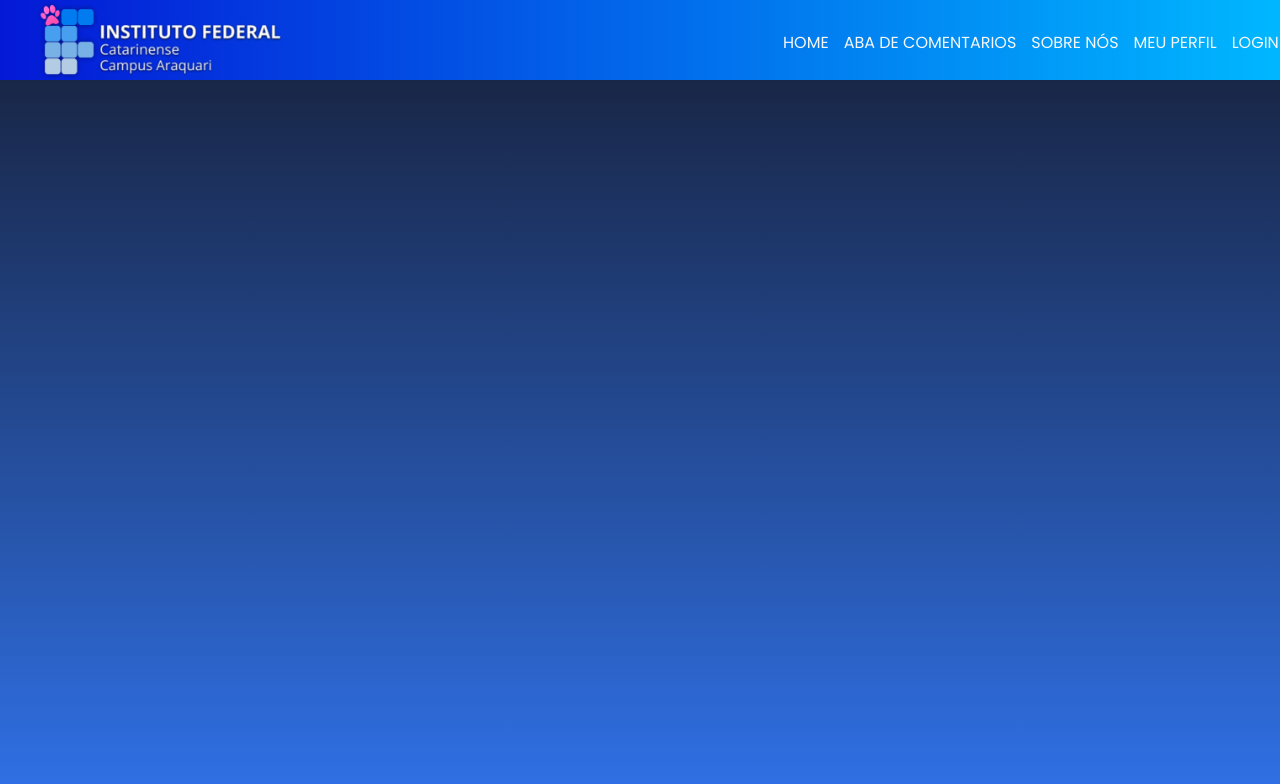
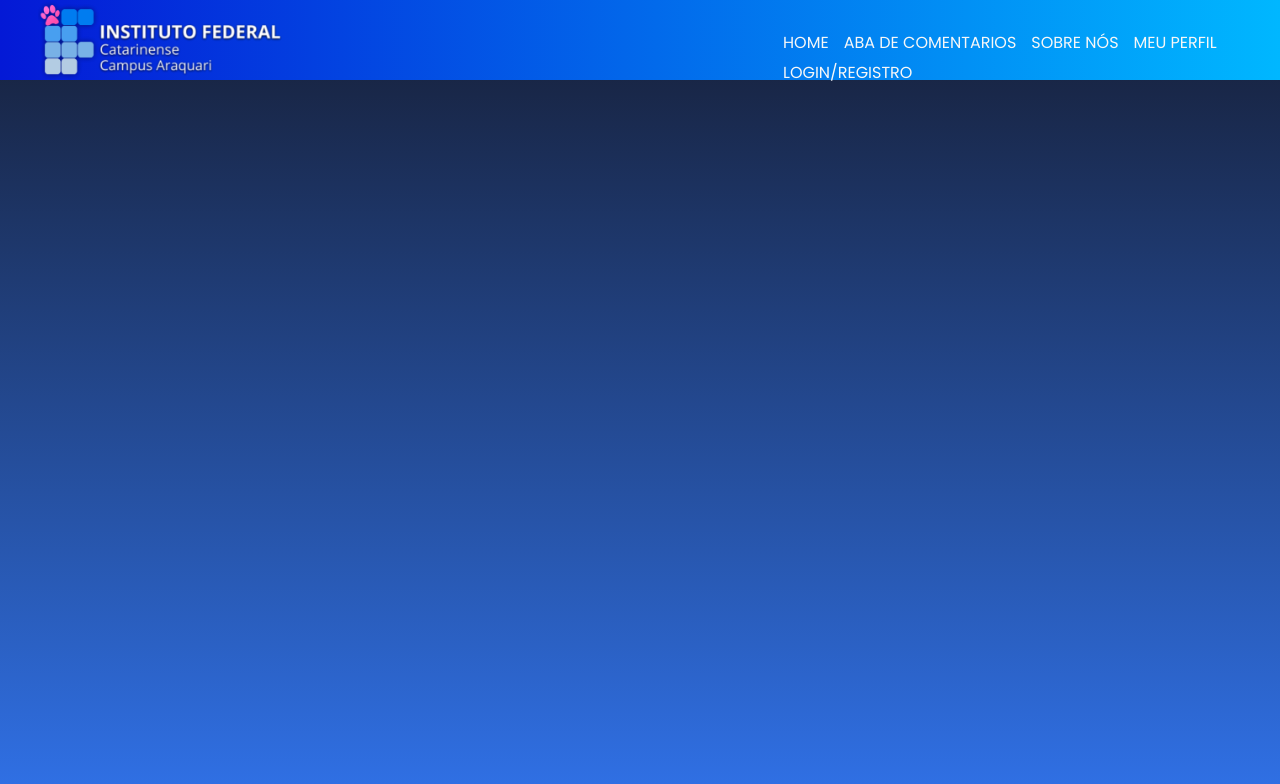
Before and after one commit to vinirteuber/Front-end-IFDOG-vue.js-, a Vue app in the folder DogzadaNovo/: page / in a window 1280 px wide. Shown: the top 784 px of the page. Built offline with nearby package versions, Linux system fonts and the light colour scheme.

Commit message:
rotas atualizadas

```diff
--- a/DogzadaNovo/src/layouts/FullLayout.vue
+++ b/DogzadaNovo/src/layouts/FullLayout.vue
@@ -19,7 +19,7 @@
             <a href="/login">Meu Perfil</a>
           </li>
           <li>
-            <a href="/login">Login</a>
+            <a href="/signin">Login/Registro</a>
           </li>
         </ul>
       </div>
--- a/DogzadaNovo/src/router/index.js
+++ b/DogzadaNovo/src/router/index.js
@@ -47,11 +47,6 @@ const router = createRouter({
           component: CachorrosView,
         },
         {
-          path: "/cachorrada",
-          name: "cachorros",
-          component: CachorrosView,
-        },
-        {
           path: "/contate",
           name: "contate",
           component: Contate,
--- a/DogzadaNovo/src/views/SignInView.vue
+++ b/DogzadaNovo/src/views/SignInView.vue
@@ -14,7 +14,7 @@
         </div>
 
         <div class="input-buttons">
-          <a href="/cachorrada">
+          <a href="/login">
             <input type="button" value="Entrar" />
           </a>
         </div>
@@ -22,8 +22,9 @@
           <span> ou </span>
         </div>
         <div class="input-buttons">
-          <a href="/cadastro"></a>
+          <a href="/cadastro">
           <input type="button" value="Cadastre-se" />
+        </a>
         </div>
       </div>
     </main>
```
